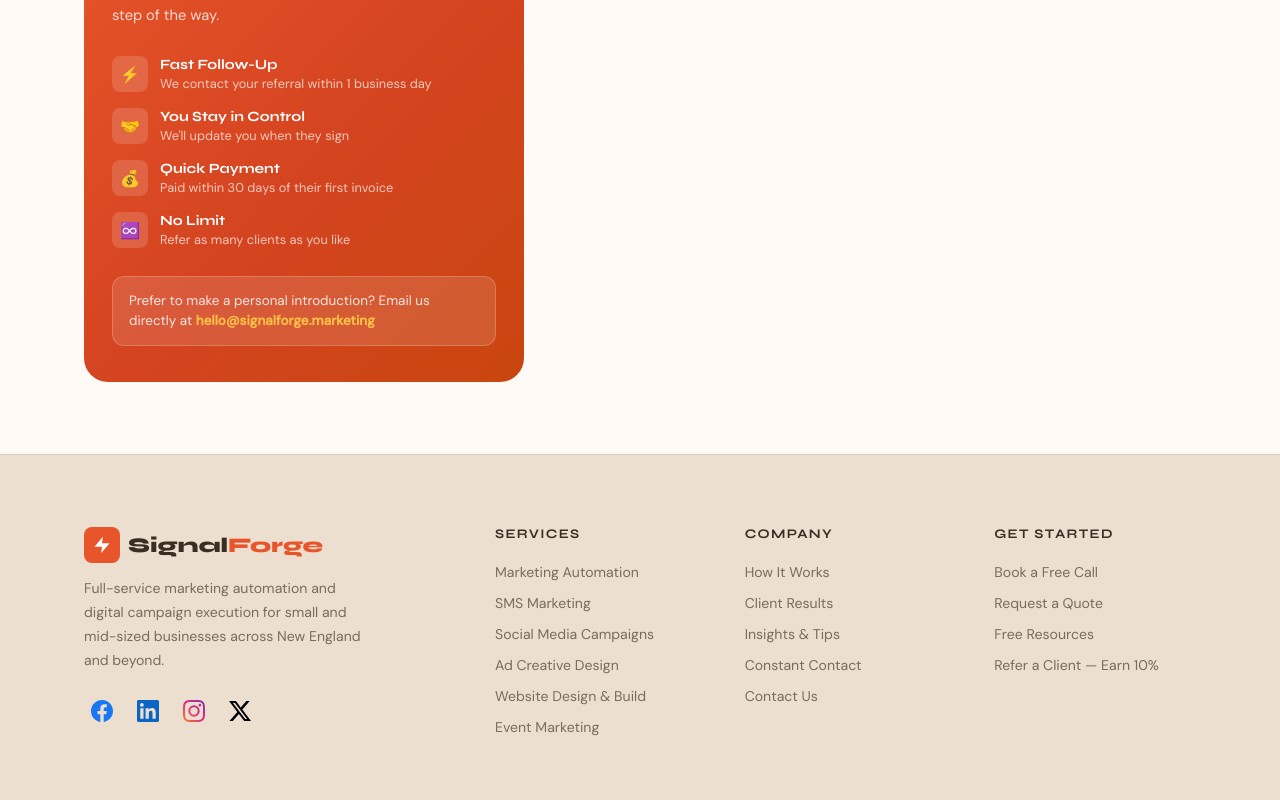
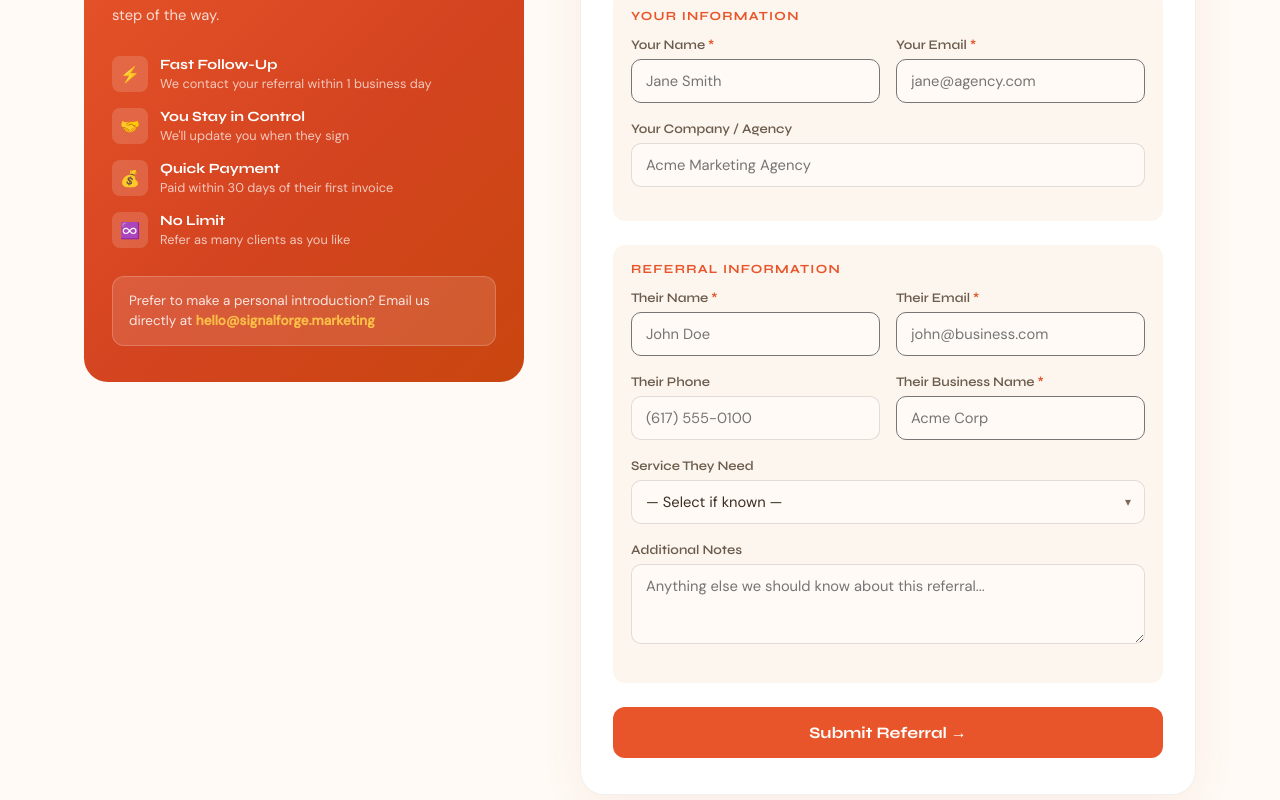
Before and after one commit to halojumper/SignalForge, a Next.js app: page /referral in a window 1280 px wide. Shown: the part 2620-3420 px from the top of the page. Built offline with nearby package versions, Linux system fonts and the light colour scheme.

Commit message:
Add ReferralForm component for submitting referrals

```diff
--- /dev/null
+++ b/app/referral/ReferralForm.tsx
@@ -0,0 +1,131 @@
+'use client';
+import { useState } from 'react';
+
+export default function ReferralForm() {
+  const [fields, setFields] = useState({
+    yourName:'', yourEmail:'', yourCompany:'',
+    refName:'', refEmail:'', refPhone:'', refBusiness:'', refService:'', notes:''
+  });
+  const [errors, setErrors] = useState<Record<string,string>>({});
+  const [status, setStatus] = useState<'idle'|'sending'|'done'>('idle');
+
+  function set(k: string, v: string) { setFields(f=>({...f,[k]:v})); }
+
+  function validate() {
+    const e: Record<string,string> = {};
+    if (!fields.yourName.trim()) e.yourName = 'Please enter your name.';
+    if (!/^[^\s@]+@[^\s@]+\.[^\s@]+$/.test(fields.yourEmail)) e.yourEmail = 'Please enter a valid email.';
+    if (!fields.refName.trim()) e.refName = 'Please enter the referral\'s name.';
+    if (!/^[^\s@]+@[^\s@]+\.[^\s@]+$/.test(fields.refEmail)) e.refEmail = 'Please enter the referral\'s email.';
+    if (!fields.refBusiness.trim()) e.refBusiness = 'Please enter the business name.';
+    return e;
+  }
+
+  function submit() {
+    const e = validate();
+    setErrors(e);
+    if (Object.keys(e).length > 0) return;
+    setStatus('sending');
+    setTimeout(() => setStatus('done'), 1400);
+  }
+
+  function reset() {
+    setFields({yourName:'',yourEmail:'',yourCompany:'',refName:'',refEmail:'',refPhone:'',refBusiness:'',refService:'',notes:''});
+    setErrors({});
+    setStatus('idle');
+  }
+
+  const inp: React.CSSProperties = {padding:'11px 14px',border:'1.5px solid rgba(0,0,0,0.12)',borderRadius:10,fontFamily:'DM Sans,sans-serif',fontSize:'0.92rem',color:'var(--text)',background:'var(--cream)',outline:'none',width:'100%'};
+  const lbl: React.CSSProperties = {fontSize:'0.82rem',fontWeight:600,color:'var(--text-light)',fontFamily:'Syne,sans-serif',display:'block',marginBottom:6};
+  const err: React.CSSProperties = {fontSize:'0.78rem',color:'#e53e3e',marginTop:4,display:'block'};
+  const grp: React.CSSProperties = {marginBottom:18};
+
+  if (status === 'done') return (
+    <div style={{background:'var(--white)',borderRadius:24,padding:'40px 36px',boxShadow:'0 8px 40px rgba(180,80,30,0.08)',border:'1px solid rgba(0,0,0,0.06)',textAlign:'center'}}>
+      <div style={{fontSize:'3rem',marginBottom:16}}>🎉</div>
+      <h3 style={{fontFamily:'Syne,sans-serif',fontSize:'1.4rem',color:'var(--text)',marginBottom:10}}>Referral Submitted!</h3>
+      <p style={{color:'var(--warm-gray)',lineHeight:1.7,marginBottom:24}}>Thanks for the introduction. We'll reach out to your referral within one business day and keep you updated on progress.</p>
+      <button className="btn btn-primary" onClick={reset}>Submit Another Referral</button>
+    </div>
+  );
+
+  return (
+    <div style={{background:'var(--white)',borderRadius:24,padding:'36px 32px',boxShadow:'0 8px 40px rgba(180,80,30,0.08)',border:'1px solid rgba(0,0,0,0.06)'}}>
+      <div style={{marginBottom:28}}>
+        <h3 style={{fontFamily:'Syne,sans-serif',fontSize:'1.25rem',fontWeight:800,color:'var(--text)',marginBottom:6}}>Submit a Referral</h3>
+        <p style={{fontSize:'0.88rem',color:'var(--warm-gray)'}}>Tell us about yourself and who you're referring.</p>
+      </div>
+
+      <div style={{background:'var(--sand)',borderRadius:12,padding:'16px 18px',marginBottom:24}}>
+        <div style={{fontFamily:'Syne,sans-serif',fontSize:'0.78rem',fontWeight:700,textTransform:'uppercase',letterSpacing:'0.1em',color:'var(--coral)',marginBottom:14}}>Your Information</div>
+        <div style={{display:'grid',gridTemplateColumns:'1fr 1fr',gap:16}}>
+          <div style={grp}>
+            <label style={lbl}>Your Name <span style={{color:'var(--coral)'}}>*</span></label>
+            <input style={{...inp,borderColor:errors.yourName?'#e53e3e':undefined}} value={fields.yourName} onChange={e=>set('yourName',e.target.value)} placeholder="Jane Smith"/>
+            {errors.yourName&&<span style={err}>{errors.yourName}</span>}
+          </div>
+          <div style={grp}>
+            <label style={lbl}>Your Email <span style={{color:'var(--coral)'}}>*</span></label>
+            <input type="email" style={{...inp,borderColor:errors.yourEmail?'#e53e3e':undefined}} value={fields.yourEmail} onChange={e=>set('yourEmail',e.target.value)} placeholder="jane@agency.com"/>
+            {errors.yourEmail&&<span style={err}>{errors.yourEmail}</span>}
+          </div>
+        </div>
+        <div style={grp}>
+          <label style={lbl}>Your Company / Agency</label>
+          <input style={inp} value={fields.yourCompany} onChange={e=>set('yourCompany',e.target.value)} placeholder="Acme Marketing Agency"/>
+        </div>
+      </div>
+
+      <div style={{background:'var(--sand)',borderRadius:12,padding:'16px 18px',marginBottom:24}}>
+        <div style={{fontFamily:'Syne,sans-serif',fontSize:'0.78rem',fontWeight:700,textTransform:'uppercase',letterSpacing:'0.1em',color:'var(--coral)',marginBottom:14}}>Referral Information</div>
+        <div style={{display:'grid',gridTemplateColumns:'1fr 1fr',gap:16}}>
+          <div style={grp}>
+            <label style={lbl}>Their Name <span style={{color:'var(--coral)'}}>*</span></label>
+            <input style={{...inp,borderColor:errors.refName?'#e53e3e':undefined}} value={fields.refName} onChange={e=>set('refName',e.target.value)} placeholder="John Doe"/>
+            {errors.refName&&<span style={err}>{errors.refName}</span>}
+          </div>
+          <div style={grp}>
+            <label style={lbl}>Their Email <span style={{color:'var(--coral)'}}>*</span></label>
+            <input type="email" style={{...inp,borderColor:errors.refEmail?'#e53e3e':undefined}} value={fields.refEmail} onChange={e=>set('refEmail',e.target.value)} placeholder="john@business.com"/>
+            {errors.refEmail&&<span style={err}>{errors.refEmail}</span>}
+          </div>
+        </div>
+        <div style={{display:'grid',gridTemplateColumns:'1fr 1fr',gap:16}}>
+          <div style={grp}>
+            <label style={lbl}>Their Phone</label>
+            <input type="tel" style={inp} value={fields.refPhone} onChange={e=>set('refPhone',e.target.value)} placeholder="(617) 555-0100"/>
+          </div>
+          <div style={grp}>
+            <label style={lbl}>Their Business Name <span style={{color:'var(--coral)'}}>*</span></label>
+            <input style={{...inp,borderColor:errors.refBusiness?'#e53e3e':undefined}} value={fields.refBusiness} onChange={e=>set('refBusiness',e.target.value)} placeholder="Acme Corp"/>
+            {errors.refBusiness&&<span style={err}>{errors.refBusiness}</span>}
+          </div>
+        </div>
+        <div style={grp}>
+          <label style={lbl}>Service They Need</label>
+          <div style={{position:'relative'}}>
+            <select style={{...inp,appearance:'none',paddingRight:36,cursor:'pointer'}} value={fields.refService} onChange={e=>set('refService',e.target.value)}>
+              <option value="">— Select if known —</option>
+              <option>Marketing Automation</option>
+              <option>SMS Marketing</option>
+              <option>Social Media Campaigns</option>
+              <option>Ad Creative Design</option>
+              <option>Website Design & Build</option>
+              <option>Event Marketing</option>
+              <option>Not Sure / Multiple</option>
+            </select>
+            <span style={{position:'absolute',right:14,top:'50%',transform:'translateY(-50%)',fontSize:'0.75rem',color:'var(--warm-gray)',pointerEvents:'none'}}>▾</span>
+          </div>
+        </div>
+        <div style={grp}>
+          <label style={lbl}>Additional Notes</label>
+          <textarea style={{...inp,resize:'vertical',minHeight:80}} value={fields.notes} onChange={e=>set('notes',e.target.value)} placeholder="Anything else we should know about this referral..."/>
+        </div>
+      </div>
+
+      <button className="btn btn-primary" style={{width:'100%',justifyContent:'center',padding:14,fontSize:'1rem',borderRadius:12,opacity:status==='sending'?0.7:1}} onClick={submit} disabled={status==='sending'}>
+        {status==='sending' ? 'Submitting…' : 'Submit Referral →'}
+      </button>
+    </div>
+  );
+}
```
